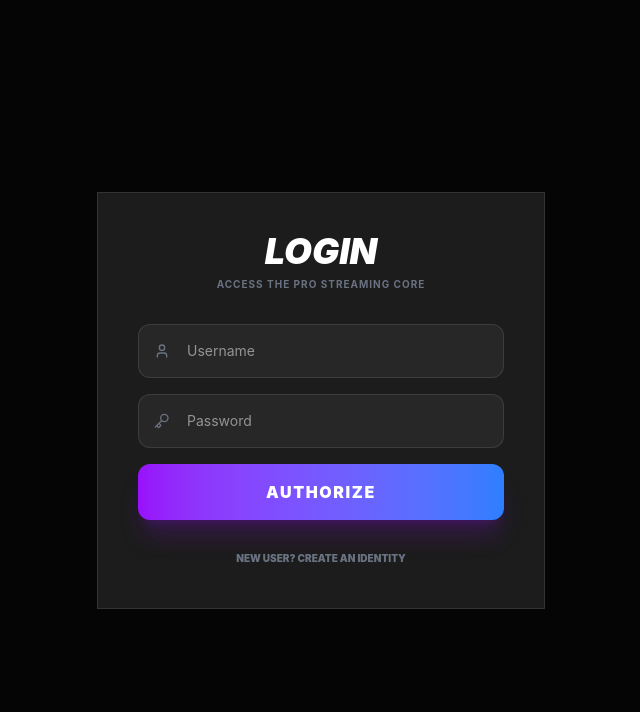
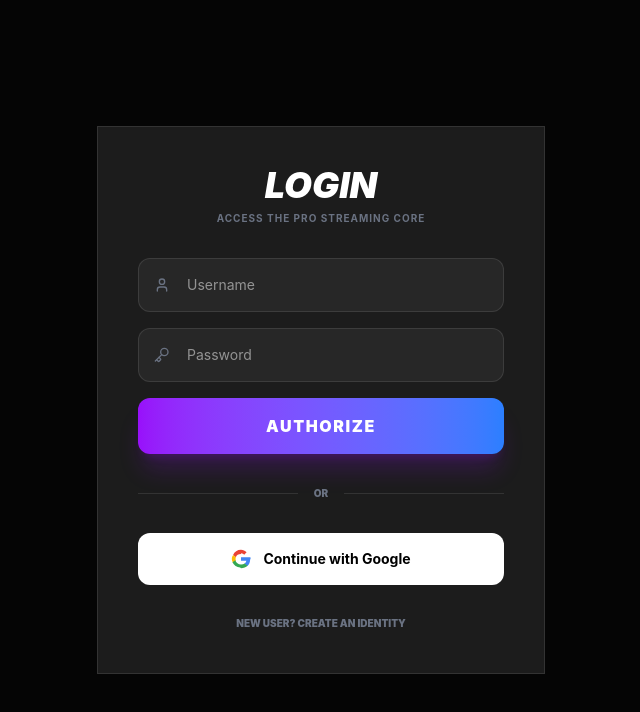
Before and after one commit to pr540/DEVSECOPS-PIPLINE-, a React (Vite) app in the folder frontend/: page / in a window 1280 px wide. Shown: the top 712 px of the page, without its empty margins (319-959 px from the left). Built offline with nearby package versions, Linux system fonts and the light colour scheme.

Commit message:
fix: restore google sign-in button and add mock logic

```diff
--- a/frontend/src/App.tsx
+++ b/frontend/src/App.tsx
@@ -160,6 +160,31 @@ const AuthForm = ({ onAuth }: { onAuth: (u: UserData) => void }) => {
             <button disabled={loading} type="submit" className="w-full bg-gradient-to-r from-purple-600 to-blue-500 text-white py-4 rounded-xl font-black uppercase tracking-widest hover:opacity-90 transition-all shadow-xl shadow-purple-600/20">
               {loading ? 'Processing...' : isLogin ? 'Authorize' : 'Register'}
             </button>
+
+            <div className="relative flex items-center py-4">
+               <div className="flex-grow border-t border-white/10"></div>
+               <span className="flex-shrink mx-4 text-gray-500 text-[10px] font-black uppercase">Or</span>
+               <div className="flex-grow border-t border-white/10"></div>
+            </div>
+
+            <button
+               type="button"
+               onClick={() => {
+                  setAuthToken('google_mock_token');
+                  onAuth({ id: 999, username: 'Google User', email: 'user@gmail.com', role: 'user' });
+               }}
+               className="w-full bg-white text-black py-4 rounded-xl font-bold text-sm flex items-center justify-center gap-3 hover:bg-gray-200 transition-all"
+            >
+
+               <svg className="w-5 h-5" viewBox="0 0 24 24">
+                  <path fill="#EA4335" d="M12 5.04c1.94 0 3.1 1.05 3.85 1.76l2.84-2.84C16.81 2.19 14.61 1 12 1 7.7 1 4.1 3.5 2.5 7.15l3.35 2.6c.79-2.28 2.92-3.71 6.15-3.71z"/>
+                  <path fill="#4285F4" d="M23.5 12.2c0-.79-.07-1.54-.19-2.27H12v4.3h6.43c-.28 1.44-1.09 2.65-2.29 3.4l3.56 2.77c2.09-1.92 3.3-4.74 3.3-8.2z"/>
+                  <path fill="#FBBC05" d="M5.84 14.09c-.22-.66-.34-1.36-.34-2.09s.12-1.43.34-2.09l-3.35-2.6C1.65 8.7 1 10.28 1 12s.65 3.3 1.49 4.65l3.35-2.56z"/>
+                  <path fill="#34A853" d="M12 23c3.24 0 5.95-1.08 7.93-2.91l-3.56-2.77c-1.1.74-2.5 1.18-4.37 1.18-3.21 0-5.92-2.16-6.89-5.07l-3.35 2.6c1.6 3.65 5.21 6.15 9.24 6.15z"/>
+               </svg>
+               Continue with Google
+            </button>
+
           </form>
 
           <div className="text-center pt-6">
```
